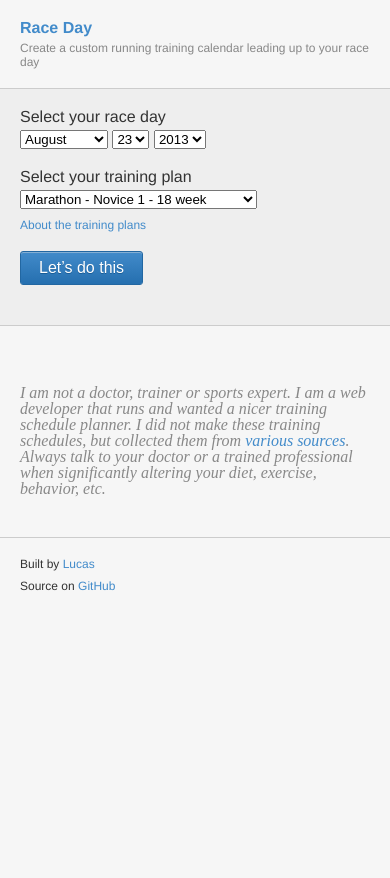
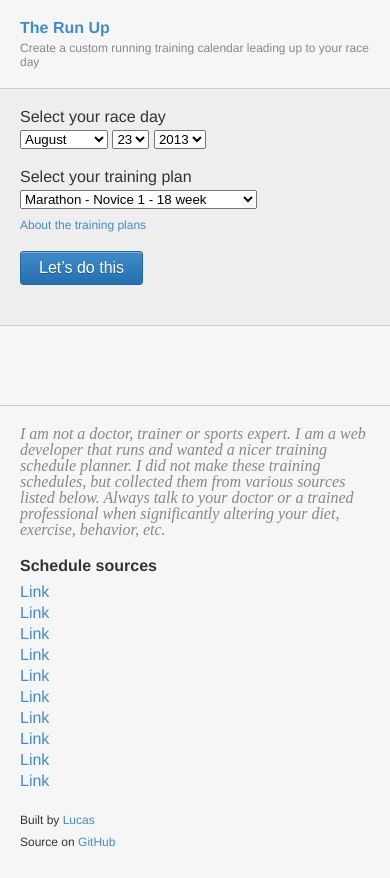
Before and after one commit to lucasishuman/therunup, a plain HTML site: page index.html in a window 390 px wide. Before the commit the page ends 844 px from the top, so only its background shows below. Drawn offline with nearby package versions, Linux system fonts and the light colour scheme.

Commit message:
Style tweaks, updated copy and file names to match domain

```diff
--- a/css/raceday.scss
+++ b/css/runup.scss
@@ -67,10 +67,46 @@ header {
 
 footer {
 	border-top: 1px solid #ccc;
-	font-size: 12px;
+	//font-size: 12px;
 
 	p {
 		margin-bottom: 10px
+	}
+
+	h3 {
+		font-weight: bold;
+		margin-bottom: 10px;
+	}
+
+	.sources {
+		margin-bottom: 20px;
+		@include columns(5);
+		@include column-rule(1px solid #ccc);
+		@include column-gap(20px);
+
+		@media screen and (max-width: 1000px) {
+			@include columns(4);
+		}
+
+		@media screen and (max-width: 800px) {
+			@include columns(3);
+		}
+
+		@media screen and (max-width: 600px) {
+			@include columns(2);
+		}
+
+		@media screen and (max-width: 400px) {
+			@include columns(1);
+		}
+
+		li {
+			margin-bottom: 5px;
+		}
+	}
+
+	.credit {
+		font-size: 12px;
 	}
 }
 
--- a/index.html
+++ b/index.html
@@ -1,26 +1,32 @@
 <!doctype html>
 <html lang="en">
+
 	<head>
 
 		<meta charset="UTF-8">
 		<meta name="viewport" content="width=device-width, initial-scale=1.0, maximum-scale=1.0, minimum-scale=1.0, user-scalable=no">
+		<meta name="description" content="Create a custom running training calendar leading up to your race day">
+		<meta name="keywords" content="run, running, marathon, half-marathon, 5k, 10k, train, training, schedule, calendar, race, jog, exercise, plan, planning">
 
-		<title>Race Day</title>
+		<meta property="og:site_name" content="The Run Up">
+		<meta property="og:title" content="The Run Up">
+		<meta property="og:type" content="website">
+		<meta property="og:description" content="Create a custom running training calendar leading up to your race day">
+		<meta property="og:url" content="http://therunup.org/">
+		<meta property="og:image" content="http://therunup.org/img/share.png">
 
-		<link rel="stylesheet" href="/css/raceday.css">
+		<title>The Run Up</title>
 
-		<script type="text/javascript">
-/*
-			var _gaq = _gaq || [];
-			_gaq.push(['_setAccount', 'UA-510504-22']);
-			_gaq.push(['_trackPageview']);
+		<link rel="stylesheet" href="/css/runup.css">
 
-			(function() {
-				var ga = document.createElement('script'); ga.type = 'text/javascript'; ga.async = true;
-				ga.src = ('https:' == document.location.protocol ? 'https://ssl' : 'http://www') + '.google-analytics.com/ga.js';
-				var s = document.getElementsByTagName('script')[0]; s.parentNode.insertBefore(ga, s);
-			})();
-*/
+		<script>
+			(function(i,s,o,g,r,a,m){i['GoogleAnalyticsObject']=r;i[r]=i[r]||function(){
+			(i[r].q=i[r].q||[]).push(arguments)},i[r].l=1*new Date();a=s.createElement(o),
+			m=s.getElementsByTagName(o)[0];a.async=1;a.src=g;m.parentNode.insertBefore(a,m)
+			})(window,document,'script','//www.google-analytics.com/analytics.js','ga');
+
+			ga('create', 'UA-510504-27', 'therunup.org');
+			ga('send', 'pageview');
 		</script>
 
 	</head>
@@ -28,7 +34,7 @@
 	<body>
 
 		<header>
-			<h1><a href="/">Race Day</a></h1>
+			<h1><a href="/">The Run Up</a></h1>
 			<h2>Create a custom running training calendar leading up to your race day</h2>
 		</header>
 
@@ -44,7 +50,7 @@
 				<select class="plans"></select>
 			</p>
 			<p class="about">
-				<a href="#">About the training plans</a>
+				<a href="#sources" class="btn-sources">About the training plans</a>
 			</p>
 			<p>
 				<button class="btn-submit">Let&rsquo;s do this</button>
@@ -54,18 +60,34 @@
 		<section class="schedule">
 		</section>
 
-		<section class="disclaimer">
-			<p>I am not a doctor, trainer or sports expert. I am a web developer that runs and wanted a nicer training schedule planner. I did not make these training schedules, but collected them from <a href="#">various sources</a>. Always talk to your doctor or a trained professional when significantly altering your diet, exercise, behavior, etc.</p>
+		<section >
+
 		</section>
 
 		<footer>
-			<p>Built by <a href="http://lucasishuman.com/">Lucas</a></p>
-			<p>Source on <a href="https://github.com/lucasishuman/raceday">GitHub</a></p>
+			<p class="disclaimer">I am not a doctor, trainer or sports expert. I am a web developer that runs and wanted a nicer training schedule planner. I did not make these training schedules, but collected them from various sources listed below. Always talk to your doctor or a trained professional when significantly altering your diet, exercise, behavior, etc.</p>
+
+			<h3>Schedule sources</h3>
+			<ul class="sources">
+				<li><a href="#" target="blank">Link</a></li>
+				<li><a href="#" target="blank">Link</a></li>
+				<li><a href="#" target="blank">Link</a></li>
+				<li><a href="#" target="blank">Link</a></li>
+				<li><a href="#" target="blank">Link</a></li>
+				<li><a href="#" target="blank">Link</a></li>
+				<li><a href="#" target="blank">Link</a></li>
+				<li><a href="#" target="blank">Link</a></li>
+				<li><a href="#" target="blank">Link</a></li>
+				<li><a href="#" target="blank">Link</a></li>
+			</ul>
+
+			<p class="credit">Built by <a href="http://lucasishuman.com/">Lucas</a></p>
+			<p class="credit">Source on <a href="https://github.com/lucasishuman/therunup">GitHub</a></p>
 		</footer>
 
 		<script src="//ajax.googleapis.com/ajax/libs/jquery/2.0.3/jquery.min.js"></script>
 		<script>window.jQuery || document.write('<script src="/js/libs/jquery-2.0.3.min.js"><\/script>')</script>
-		<script src="/js/raceday.min.js"></script>
+		<script src="/js/runup.min.js"></script>
 
 	</body>
 
--- a/js/raceday.js
+++ b/js/runup.js
@@ -9,7 +9,7 @@
 
 (function($) {
 
-	var raceday = {
+	var runup = {
 
 		PLANS: [
 			{
@@ -140,6 +140,14 @@
 				params, date, planIndex;
 
 			t.initForm();
+
+			$('.btn-sources').on('click', function(e) {
+				e.preventDefault();
+				// scroll to bottom
+				$('html, body').animate({
+					scrollTop: $(document).height() - $(window).height()
+				}, 1000);
+			});
 
 			// check url params
 
@@ -363,7 +371,7 @@
 	};
 
 	$(function() {
-		raceday.init();
+		runup.init();
 	});
 
 
```
Also changed, not shown: css/runup.css, js/raceday.min.js (deleted), js/runup.min.js (added), 2 other files.
